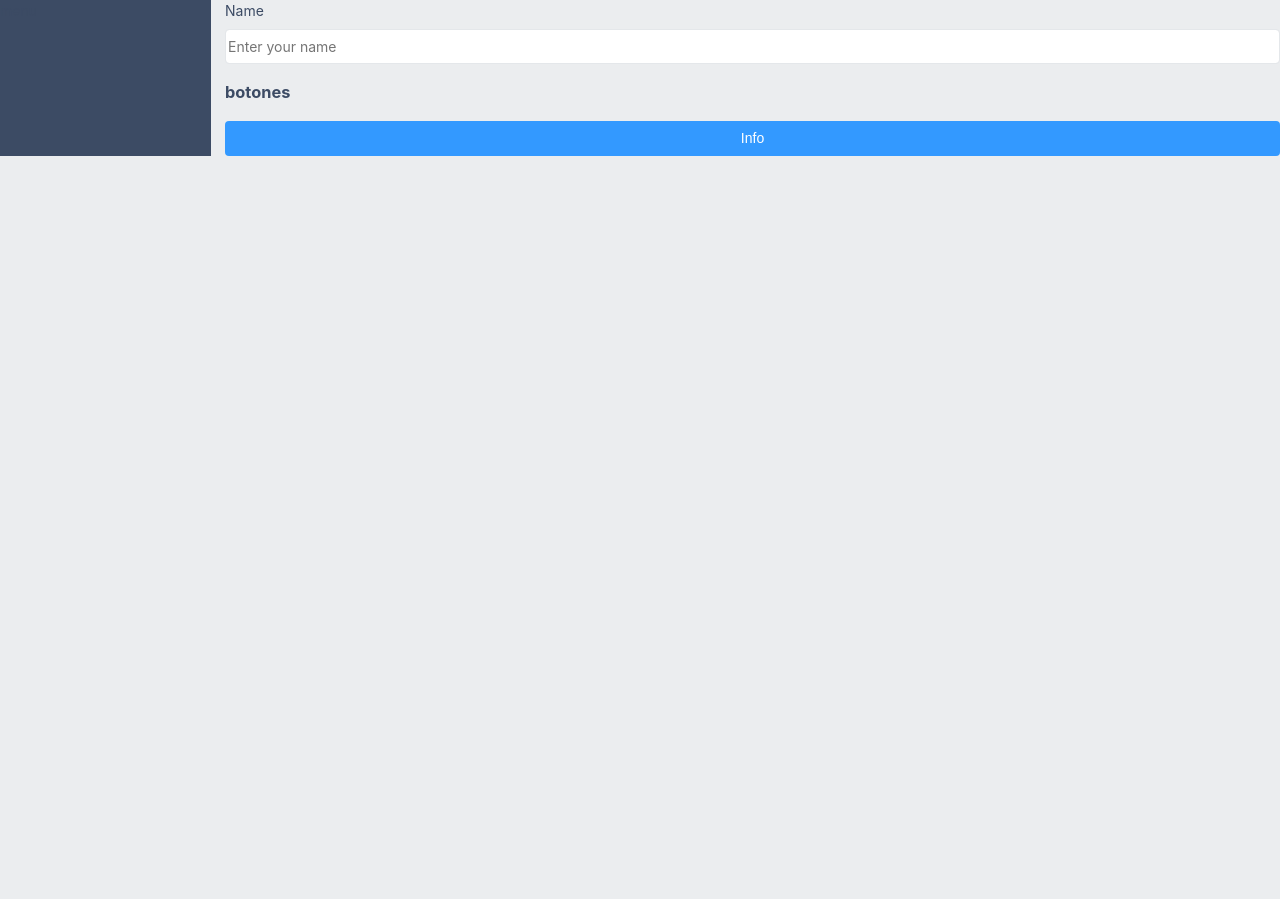
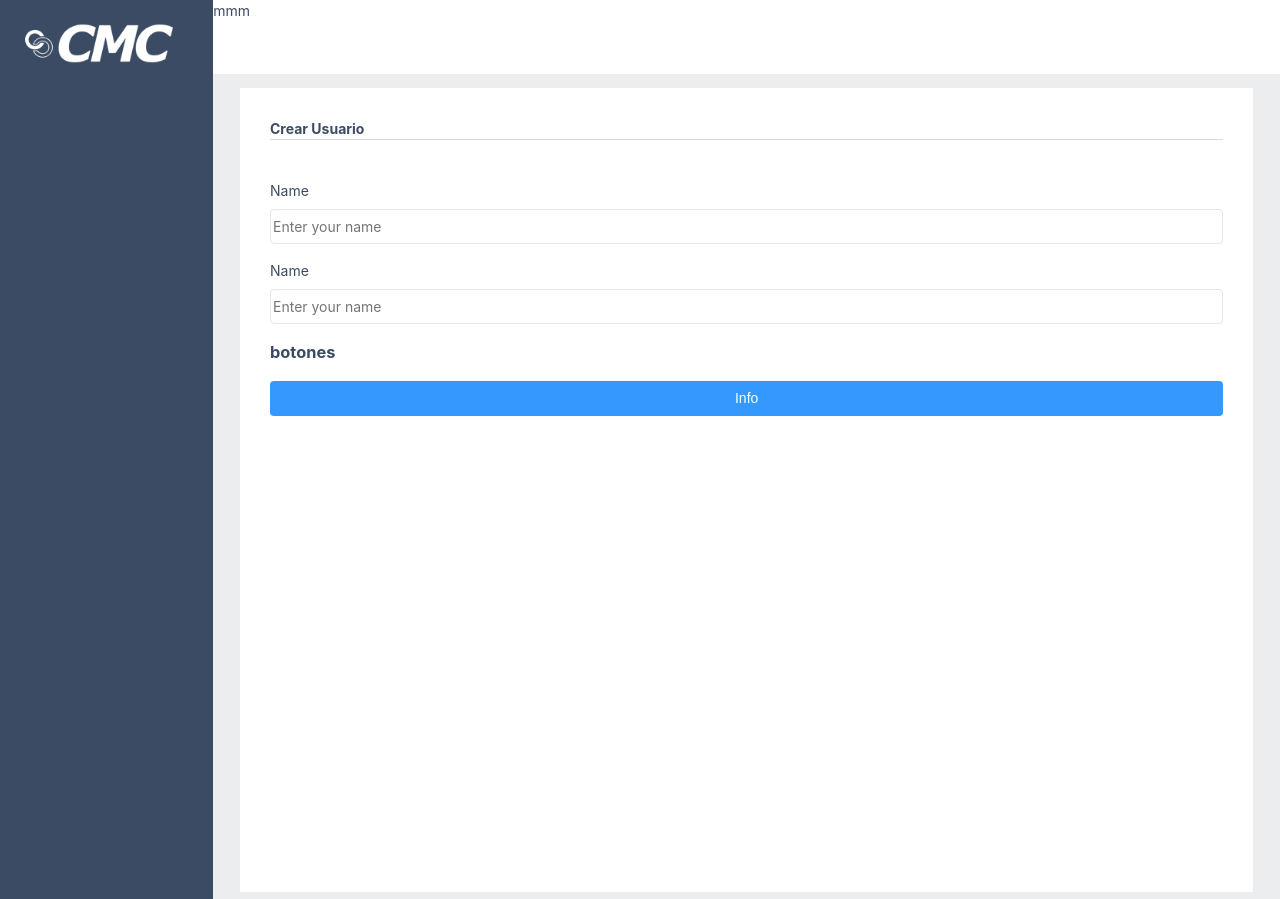
Before and after one commit to johana1328/Maquetaci-n, a plain HTML site: page layout.html in a window 1280 px wide. Before the commit the page ends 800 px from the top, so only its background shows below. Drawn offline with Linux system fonts and the light colour scheme.

Commit message:
MejorasLayout

```diff
--- a/css/main.css
+++ b/css/main.css
@@ -1,10 +1,42 @@
 .container{
     display: grid;
     grid-template-columns: 2fr 10fr;
-    column-gap: 1em;
+
 }
 
 .menu{
     background-color: #3C4B64;
     height: 100%;
+    display: grid;
+    grid-template-rows: 1fr 11fr;
+
 }
+.logo{
+    width: 196px;
+    padding-left: 11px;
+    padding-right: 31px;
+    padding-top: 8px;
+}
+
+.content{
+    display: grid;
+    grid-template-rows: 1fr 11fr;
+    row-gap: 1em;
+}
+.content-form{
+    display: grid;
+    grid-template-rows:1fr 11fr;
+    width: 95%;
+    margin: 0 auto;
+    background-color: #ffffff;
+    padding: 30px;
+}
+.content-option{
+    background-color: #ffffff;
+    min-height:70px ;
+}
+.form-title{
+    border-bottom: 1px solid #d8dbe0;
+    font-weight: 700;
+    margin-bottom: 40px;
+}
--- a/layout.html
+++ b/layout.html
@@ -8,15 +8,31 @@
     </head>
     <body>
         <div class="container">
-            <div class="menu">menu</div>
+            <div class="menu">
+                <div class="logo"><img class="logo"src="img/logo.png"></img></div>
+                <div class="opciones">hola</div>
+            </div>
             <div class="content">
+                <div class="content-option">mmm</div>
+                <div class="content-body">
+                    <div class="content-form">
+                        <div class="form-title">Crear Usuario</div>
+                        <div class="form-body">
+                            <div class="form-group">
+                                <label for="name">Name</label>
+                                <input class="form-control" id="name" type="text" placeholder="Enter your name">
+                            </div>
+                            <div class="form-group">
+                                <label for="name">Name</label>
+                                <input class="form-control" id="name" type="text" placeholder="Enter your name">
+                            </div>
+                            <h3>botones</h3>
+                            <button class="btn btn-block btn-info" type="button">Info</button>
+                        </div>
 
-                <div class="form-group">
-                    <label for="name">Name</label>
-                    <input class="form-control" id="name" type="text" placeholder="Enter your name">
+
+                    </div>
                 </div>
-                <h3>botones</h3>
-                <button class="btn btn-block btn-info" type="button">Info</button>
 
             </div>
         </div>
```
Also changed, not shown: img/logo.png (added).
